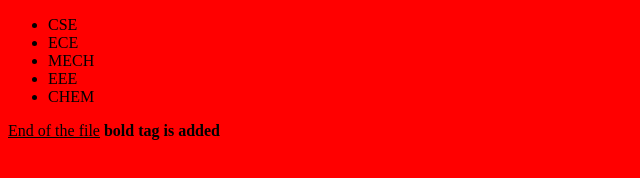
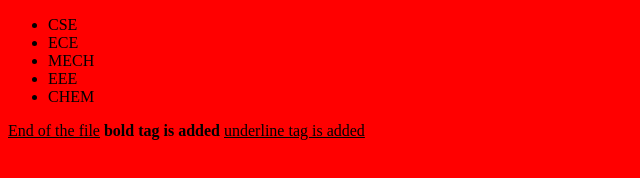
Before and after one commit to Sireesha-bavirthi/rgukt, a plain HTML site: page index.html in a window 1280 px wide. Shown: the whole page, without its empty margins (0-640 px from the left). Drawn offline with Linux system fonts and the light colour scheme.

Commit message:
Update index.html
underline tag is added at end of the file

```diff
--- a/index.html
+++ b/index.html
@@ -16,5 +16,6 @@
     </ul>
     <u>End of the file</u>
     <b>bold tag is added</b>
+    <u>underline tag is added</u>
 </body>
 </html>
```
